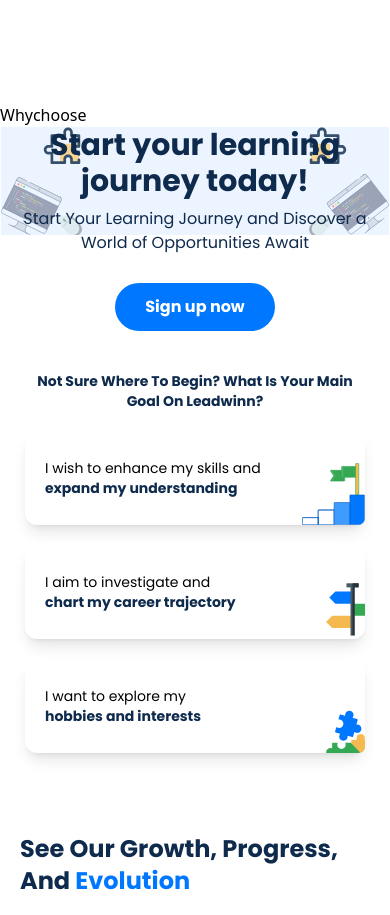
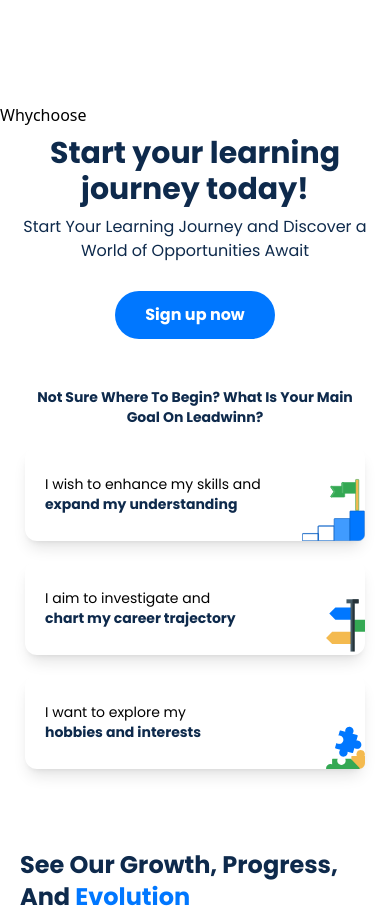
Before and after one commit to Adeleyeha-17/Leadwinn-Academy, a React (Vite) app: page / in a window 390 px wide. Shown: the part 1120-2035 px from the top of the page. Built offline with nearby package versions, Linux system fonts and the light colour scheme.

Commit message:
changes made on goal component

```diff
--- a/src/components/Goal/Goal.tsx
+++ b/src/components/Goal/Goal.tsx
@@ -26,7 +26,7 @@ export const Goal = () => {
     <div className="flex flex-col justify-between py-10 sm:px-12 md:py-20 px-5 xl:px-28 lg:py-20 md:max-lg:max-w-6xl lg:max-xl:max-w-7xl mx-auto font-poppins overflow-hidden">
       <h1 className="text-sm sm:text-xl font-semibold text-head-black text-center capitalize">Not sure where to begin? What is your main goal on Leadwinn?</h1>
 
-      <div className="md:max-lg:grid md:max-lg:grid-cols-2 flex flex-col lg:flex-row gap-5 lg:justify-between mt-5 sm:mt-10">
+      <div className="sm:max-lg:grid sm:max-lg:grid-cols-2 flex flex-col lg:flex-row gap-5 lg:justify-between mt-5 sm:mt-10">
 
    {goalData.map((data, index) => (
       <div key={index} className="w-[340px] mx-auto sm:mx-0 lg:w-[350px] h-[94px] rounded-xl shadow-lg shadow-outline bg-white flex items-center relative">
--- a/src/components/Learning/Learning.tsx
+++ b/src/components/Learning/Learning.tsx
@@ -3,7 +3,7 @@ import { Link } from "react-router-dom"
 
 export const Learning = () => {
   return (
-    <div className="bg-learning bg-contain bg-no-repeat flex items-center justify-center md:h-[220px] lg:h-[300px] xl:h-[400px] font-poppins">
+    <div className="md:bg-learning bg-contain bg-no-repeat flex items-center justify-center w-full h-[220px] lg:h-[300px] xl:h-[400px] font-poppins mx-auto">
       <div className="flex flex-col gap-2 items-center text-center text-head-black">
       <h1 className="font-bold text-3xl">Start your learning journey today!</h1>
       <h1 className="text-base mb-5">Start Your Learning Journey and Discover a World of Opportunities Await</h1>
```
